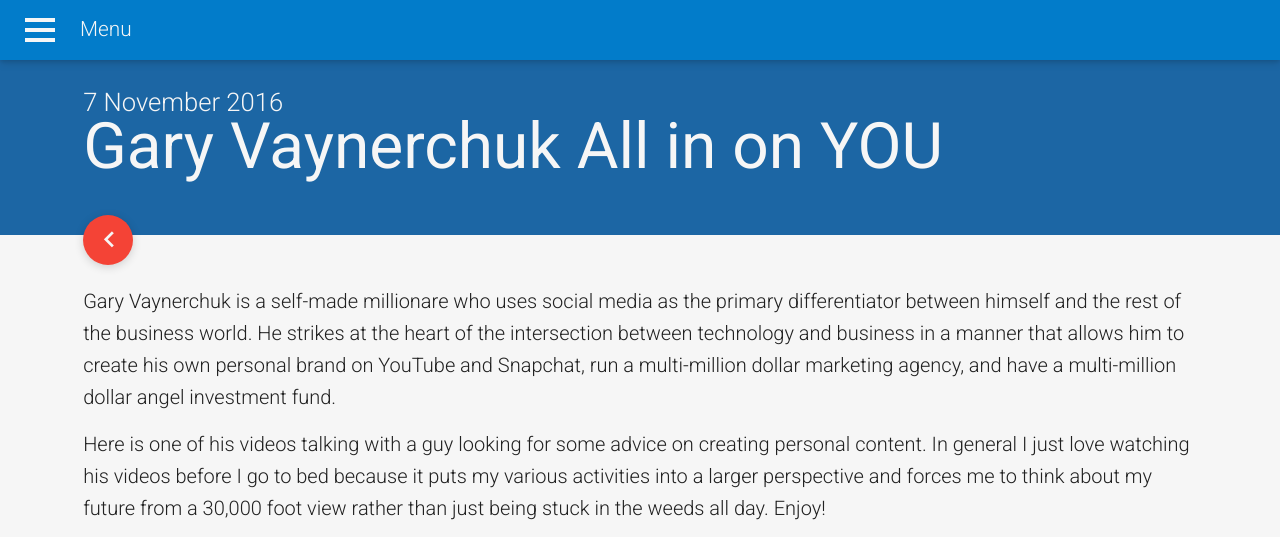
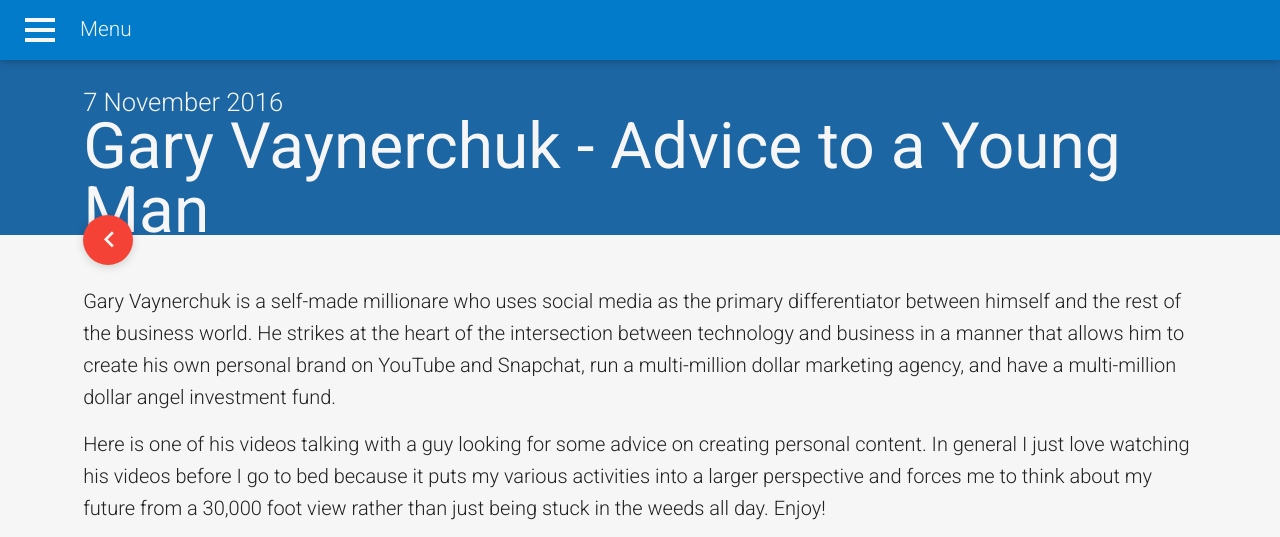
Before and after one commit to spitfire55/spitfire55.github.io, a Jekyll site: the page built from _posts/2016-11-07-Gary-Vaynerchuk-All-In-On-YOU.md, in a window 1280 px wide and 1361 px high. Shown: the top 537 px of the window. Built offline with Jekyll 4.4.1, drawn with Linux system fonts in a browser that asks for light colours; nearby versions of some CDN libraries; grey boxes are pictures that could not be loaded.

Commit message:
Final update for 11-07

```diff
--- a/_posts/2016-11-07-Gary-Vaynerchuk-All-In-On-YOU.md
+++ b/_posts/2016-11-07-Gary-Vaynerchuk-All-In-On-YOU.md
@@ -1,6 +1,6 @@
 ---
 layout: post
-title: Gary Vaynerchuk All in on YOU
+title: Gary Vaynerchuk - Advice to a Young Man
 description: I'm a big fan of Gary's content. Here is one of his many solid YouTube clips.
 ---
 
```
